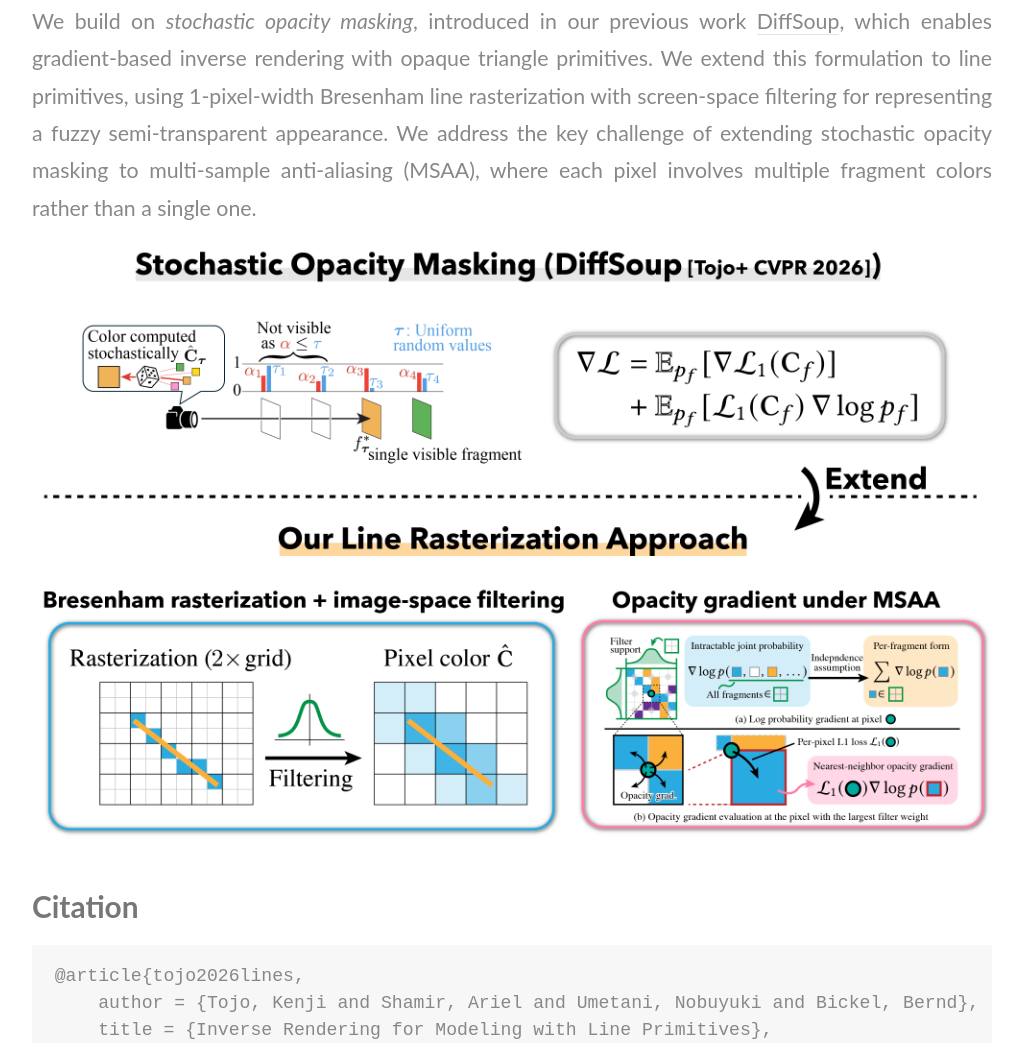
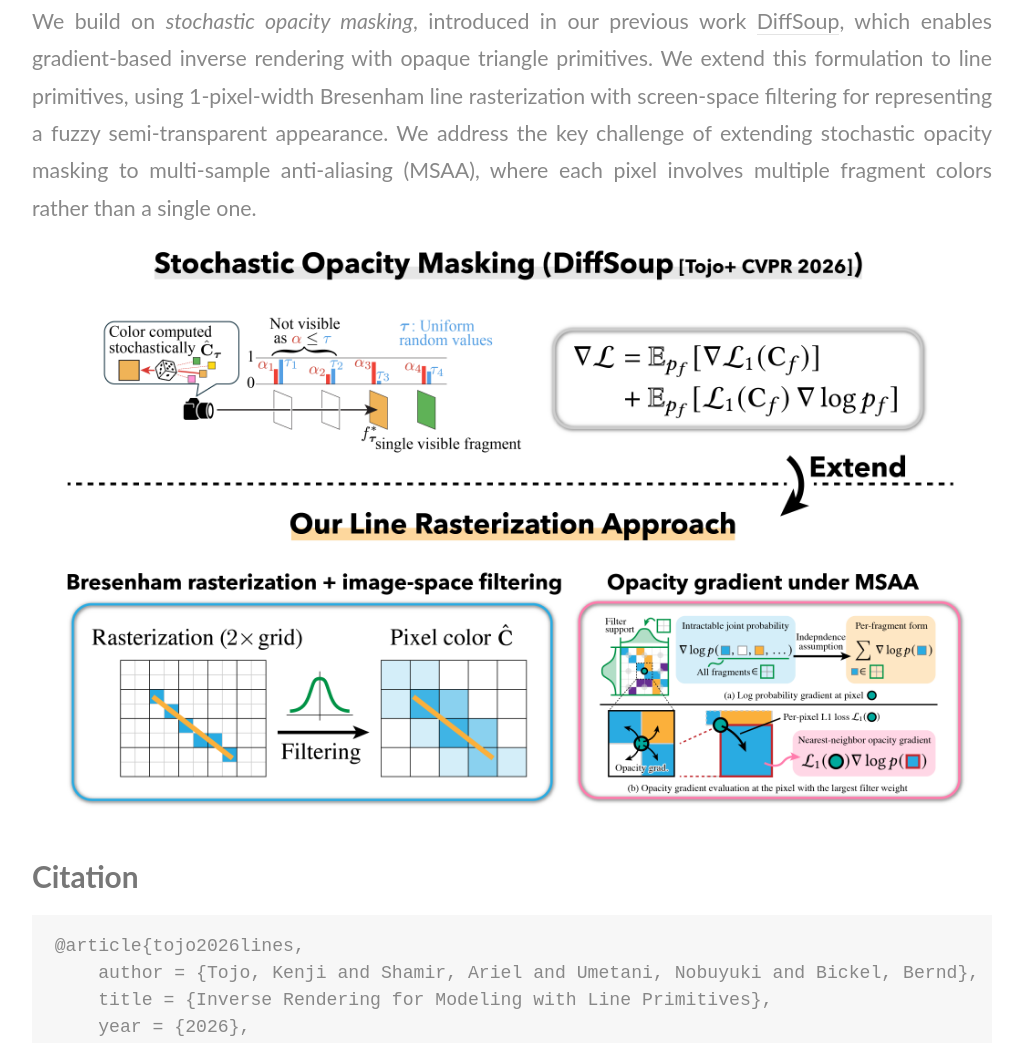
Before and after one commit to kenji-tojo/sa26-line-primitives, a plain HTML site: page index.html in a window 1280 px wide. Shown: the part 2006-3049 px from the top of the page, without its empty margins (128-1151 px from the left). Drawn offline with Linux system fonts and the light colour scheme.

Commit message:
Adjust figure width

```diff
--- a/index.html
+++ b/index.html
@@ -125,7 +125,7 @@
 	anti-aliasing (MSAA), where each pixel involves multiple fragment colors rather than a single one.
 </p>
 <figure>
-	<img src="images/sa26_lines_overview.png" alt="Top: stochastic opacity masking from DiffSoup, where uniform random thresholds select a single visible fragment along each camera ray, together with the resulting score-function gradient estimator. Bottom left: our forward pass, which rasterizes line segments with Bresenham's algorithm on a 2x subpixel grid and applies image-space filtering to obtain the pixel color. Bottom right: our opacity gradient under MSAA, where the intractable joint probability over all fragments in the filter support is factorized under an independence assumption and evaluated at the pixel with the largest filter weight.">
+	<img src="images/sa26_lines_overview.png" style="width: 95%; margin: 0 auto;" alt="Top: stochastic opacity masking from DiffSoup, where uniform random thresholds select a single visible fragment along each camera ray, together with the resulting score-function gradient estimator. Bottom left: our forward pass, which rasterizes line segments with Bresenham's algorithm on a 2x subpixel grid and applies image-space filtering to obtain the pixel color. Bottom right: our opacity gradient under MSAA, where the intractable joint probability over all fragments in the filter support is factorized under an independence assumption and evaluated at the pixel with the largest filter weight.">
 </figure>
 
 <h3>Citation</h3>
```
